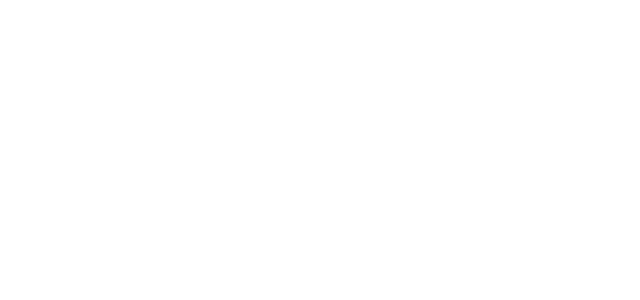
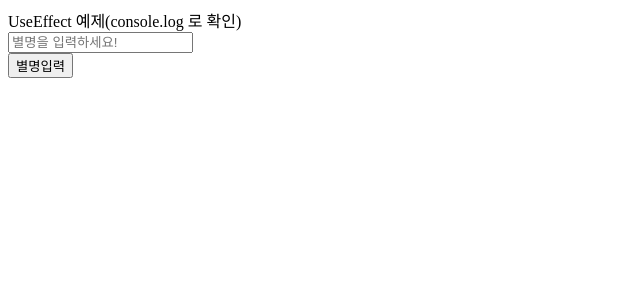
Before and after one commit to chane81/react-hooks, a React (Create React App) app: page /use-memo-example in a window 1280 px wide. Shown: the top 300 px of the page, without its empty margins (0-640 px from the left). Built offline with nearby package versions, Linux system fonts and the light colour scheme.

Commit message:
useMemo 관련 예제 커밋

```diff
--- a/src/components/App.js
+++ b/src/components/App.js
@@ -4,6 +4,7 @@
 import UseEffectExample from './UseEffectExample';
 import UseReducerExample from './UseReducerExample';
 import UseContextExample from './UseContextExample';
+import UseMemoExample from './UseMemoExample';
 import ClassLifecycle from './ClassLifecycle';
 import { ContextProvider } from '../context/MyContext';
 import Home from './Home';
@@ -38,6 +39,11 @@
 					path={'/use-context-example'}
 					component={UseContextExample}
 				/>
+				<Route
+					exact={true}
+					path={'/use-memo-example'}
+					component={UseMemoExample}
+				/>
 			</Router>
 		</ContextProvider>
 	);
--- a/src/components/Home.js
+++ b/src/components/Home.js
@@ -9,6 +9,7 @@
 			<Link to='/use-effect-example'>UseEffect</Link>
 			<Link to='/use-context-example'>UseContext</Link>
 			<Link to='/use-reducer-example'>UseReducer</Link>
+			<Link to='/use-memo-example'>UseMemo</Link>
 		</div>
 	);
 }
--- a/src/components/UseEffectExample.js
+++ b/src/components/UseEffectExample.js
@@ -1,4 +1,4 @@
-import React, { useState, useEffect, useRef } from 'react';
+import React, { useState, useEffect } from 'react';
 import { Link } from 'react-router-dom';
 
 function UseEffectExample() {
--- /dev/null
+++ b/src/components/UseMemoExample.js
@@ -0,0 +1,51 @@
+import React, { useState, useEffect, useMemo, useRef } from 'react';
+
+/**
+ * 이전 상태값 가져오기
+ */
+function usePrevious(value) {
+	const ref = React.useRef();
+
+	React.useEffect(() => {
+		ref.current = value;
+	});
+	return ref.current;
+}
+
+function UseMemoExample() {
+	const [nickname, setNickname] = useState('');
+	const txtNickname = useRef();
+	const prevNickname = usePrevious(nickname);
+
+	// useMemo
+	useMemo(() => {
+		//console.log('useMemo Prev값:', prevNickname);
+		console.log('useMemo - nickName 상태값 update 효과:', nickname);
+	}, [nickname]);
+
+	// useEffect
+	useEffect(() => {
+		console.log('effect - nickname 상태값 update 효과:', nickname);
+	}, [nickname]);
+
+	const ConsoleLog = ({ children }) => {
+		console.log('렌더링');
+		return false;
+	};
+
+	return (
+		<div>
+			<ConsoleLog />
+			<div>UseEffect 예제(console.log 로 확인)</div>
+			<div>
+				<input ref={txtNickname} type='text' placeholder='별명을 입력하세요!' />
+			</div>
+			<div>{nickname}</div>
+			<button onClick={e => setNickname(txtNickname.current.value)}>
+				별명입력
+			</button>
+		</div>
+	);
+}
+
+export default UseMemoExample;
```
Also changed, not shown: 1 other file (tests, documents, lock files or other folders).
